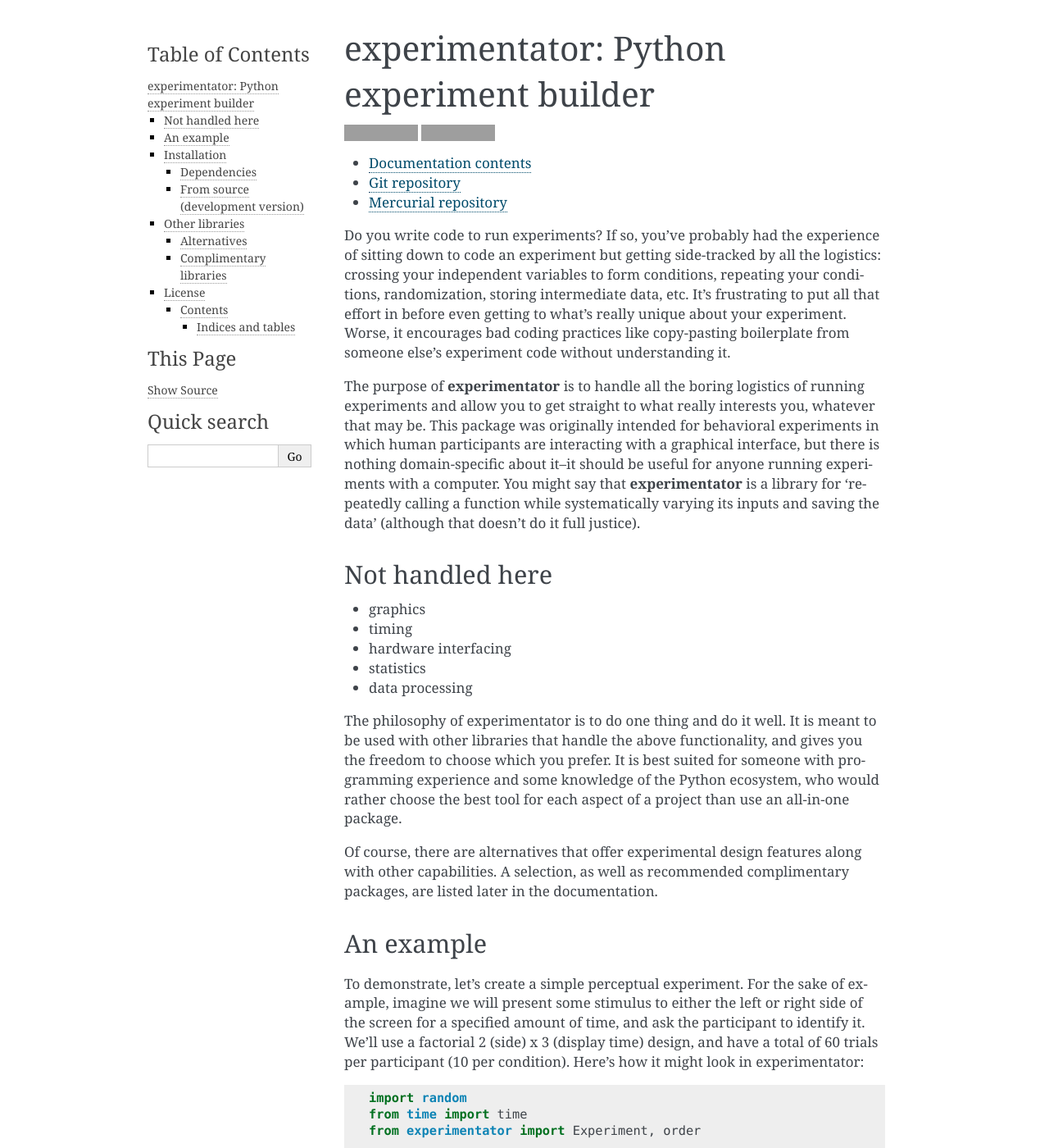
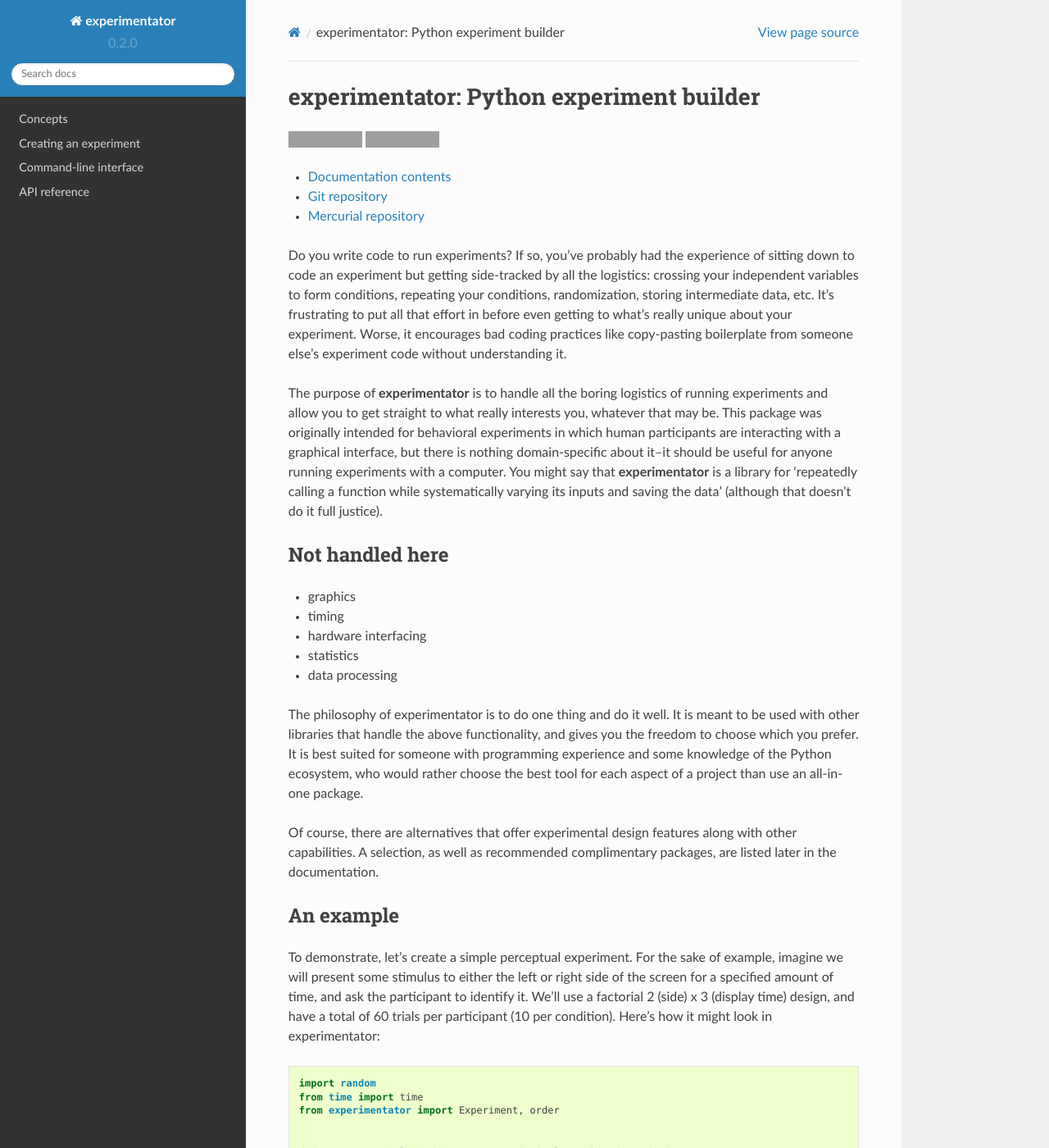
Before and after one commit to hsharrison/experimentator, a Sphinx documentation site: the page built from docs/index.rst, in a window 1280 px wide and 1400 px high. Shown: the whole window at 82% size. Built offline with Sphinx 7.4.7 and the Read the Docs theme 2.0.0, drawn with Linux system fonts in a browser that asks for light colours; some of the changed text lies outside the part shown; grey boxes are pictures that could not be loaded.

Commit message:
use sphinx_rtd_theme
--HG--
extra : amend_source : b9298669f4742e21313d82bbacf133636b667149

```diff
--- a/docs/conf.py
+++ b/docs/conf.py
@@ -114,7 +114,11 @@ pygments_style = 'sphinx'
 
 # The theme to use for HTML and HTML Help pages.  See the documentation for
 # a list of builtin themes.
-# html_theme = 'nature'
+on_rtd = os.environ.get('READTHEDOCS', None) == 'True'
+if not on_rtd:
+    html_theme = 'sphinx_rtd_theme'
+    import sphinx_rtd_theme
+    html_theme_path = [sphinx_rtd_theme.get_html_theme_path()]
 
 # Theme options are theme-specific and customize the look and feel of a theme
 # further.  For a list of options available for each theme, see the
--- a/docs/requirements.txt
+++ b/docs/requirements.txt
@@ -1,2 +1,3 @@
 sphinx
 numpydoc==0.5
+sphinx_rtd_theme
```
